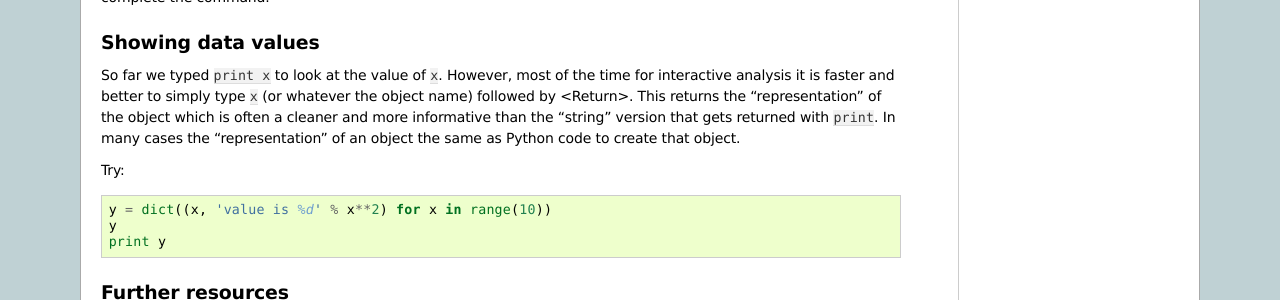
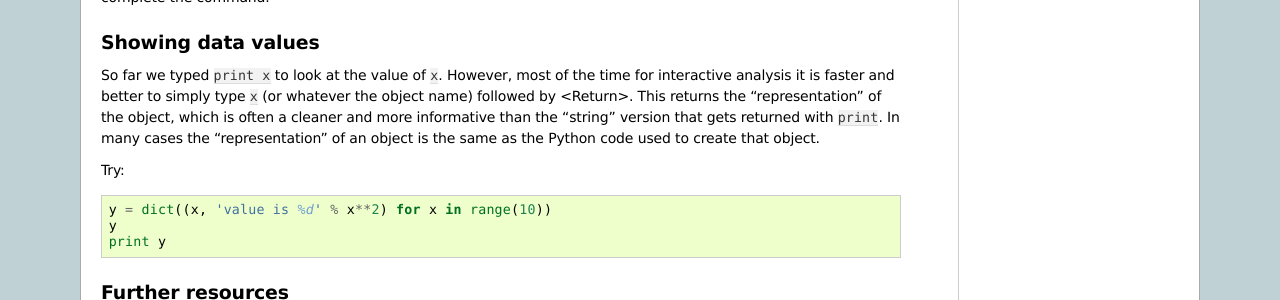
Before and after one commit to python4astronomers/python4astronomers, a Sphinx documentation site: the page built from source/core/ipython.rst, in a window 1280 px wide. Shown: the part 1626-1926 px from the top of the page. Built offline with Sphinx 7.4.7, drawn with Linux system fonts in a browser that asks for light colours; formulas are drawn with MathJax 3.

Commit message:
Typo fixes

```diff
--- a/source/core/ipython.rst
+++ b/source/core/ipython.rst
@@ -107,10 +107,10 @@
 So far we typed ``print x`` to look at the value of ``x``.  However,
 most of the time for interactive analysis it is faster and better to simply
 type ``x`` (or whatever the object name) followed by <Return>.  This returns
-the "representation" of the object which is often a cleaner and more
+the "representation" of the object, which is often a cleaner and more
 informative than the "string" version that gets returned with ``print``.  In
-many cases the "representation" of an object the same as Python
-code to create that object.
+many cases the "representation" of an object is the same as the Python
+code used to create that object.
 
 Try::
 
--- a/source/plotting/advanced.rst
+++ b/source/plotting/advanced.rst
@@ -140,7 +140,7 @@
 
     fig = plt.figure()
     ax1 = fig.add_subplot(1, 1, 1)
-    ax2 = ax.twinx()
+    ax2 = ax1.twinx()
 
 creates a new set of axes (``ax2``) that shares the x-axis with ``ax1``, but can have a separate y-axis (similarly, ``twiny`` would return a second set of axes sharing the y-axis, but with a separate x-axis). As an example, we can use this to plot two different quantities as a function of time::
 
```
